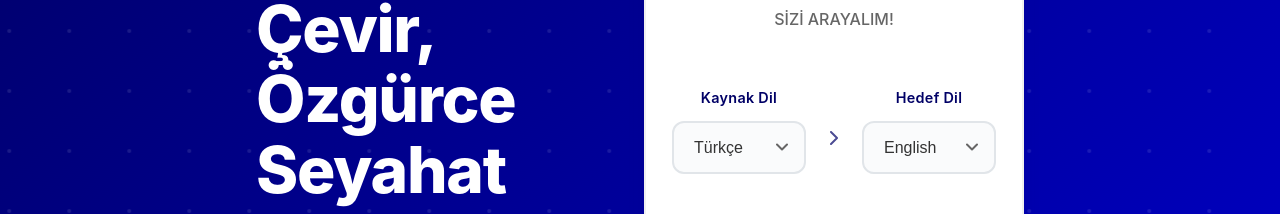
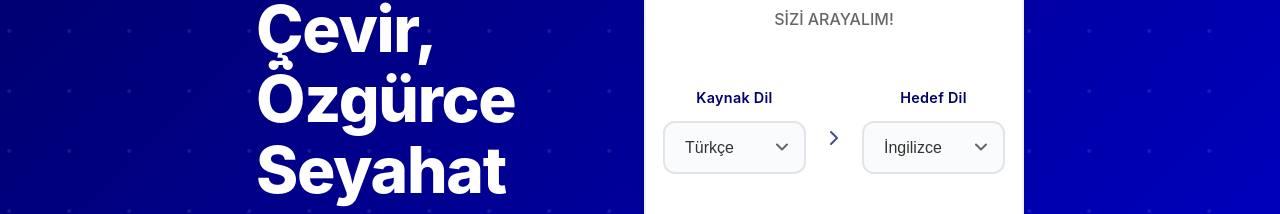
Before and after one commit to ErdemErgenc/tekin-tercume, a React (Vite) app: page / in a window 1280 px wide. Shown: the part 319-533 px from the top of the page. Built offline with nearby package versions, Linux system fonts and the light colour scheme.

Commit message:
feat(i18n): centralize language options and update translations for improved maintainability

```diff
--- a/src/components/Hero.tsx
+++ b/src/components/Hero.tsx
@@ -1,6 +1,7 @@
 import React, { useState } from 'react';
 import './Hero.css';
 import { useI18n } from '../lib/i18n';
+import { languageOptions } from '../data/languageOptions';
 
 interface HeroProps {
   onQuoteRequest: () => void;
@@ -11,18 +12,6 @@ const Hero: React.FC<HeroProps> = ({ onQuickQuote }) => {
   const { t } = useI18n();
   const [fromLanguage, setFromLanguage] = useState('turkce');
   const [toLanguage, setToLanguage] = useState('english');
-
-  const languages = [
-    { value: 'turkce', label: 'Türkçe' },
-    { value: 'english', label: 'English' },
-    { value: 'deutsch', label: 'Deutsch' },
-    { value: 'francais', label: 'Français' },
-    { value: 'italiano', label: 'Italiano' },
-    { value: 'русский', label: 'Русский' },
-    { value: 'العربية', label: 'العربية' },
-    { value: '中文', label: '中文' },
-    { value: '日本語', label: '日本語' },
-  ];
 
   const handleQuickQuote = () => {
     if (onQuickQuote) {
@@ -55,9 +44,9 @@ const Hero: React.FC<HeroProps> = ({ onQuickQuote }) => {
                       onChange={(e) => setFromLanguage(e.target.value)}
                       className="modern-select"
                     >
-                      {languages.map((lang) => (
+                      {languageOptions.map((lang) => (
                         <option key={lang.value} value={lang.value}>
-                          {lang.label}
+                          {t(lang.labelKey)}
                         </option>
                       ))}
                     </select>
@@ -76,9 +65,9 @@ const Hero: React.FC<HeroProps> = ({ onQuickQuote }) => {
                       onChange={(e) => setToLanguage(e.target.value)}
                       className="modern-select"
                     >
-                      {languages.map((lang) => (
+                      {languageOptions.map((lang) => (
                         <option key={lang.value} value={lang.value}>
-                          {lang.label}
+                          {t(lang.labelKey)}
                         </option>
                       ))}
                     </select>
--- a/src/components/QuickQuote.tsx
+++ b/src/components/QuickQuote.tsx
@@ -2,6 +2,7 @@ import React, { useState } from 'react';
 import './QuickQuote.css';
 import { getEmailConfig } from '../config/emailConfig';
 import { useI18n } from '../lib/i18n';
+import { languageOptions } from '../data/languageOptions';
 
 interface QuickQuoteProps {
   initialFromLanguage?: string;
@@ -32,18 +33,6 @@ const QuickQuote: React.FC<QuickQuoteProps> = ({
     email: '',
     contactMethod: 'whatsapp'
   });
-
-  const languages = [
-    { value: 'turkce', label: 'Türkçe' },
-    { value: 'english', label: 'English' },
-    { value: 'deutsch', label: 'Deutsch' },
-    { value: 'francais', label: 'Français' },
-    { value: 'italiano', label: 'Italiano' },
-    { value: 'русский', label: 'Русский' },
-    { value: 'العربية', label: 'العربية' },
-    { value: '中文', label: '中文' },
-    { value: '日本語', label: '日本語' },
-  ];
 
   const handleInputChange = (field: string, value: string) => {
     setFormData(prev => ({ ...prev, [field]: value }));
@@ -173,9 +162,9 @@ const QuickQuote: React.FC<QuickQuoteProps> = ({
                     onChange={(e) => handleInputChange('fromLang', e.target.value)}
                     required
                   >
-                    {languages.map((lang) => (
+                    {languageOptions.map((lang) => (
                       <option key={lang.value} value={lang.value}>
-                        {lang.label}
+                        {t(lang.labelKey)}
                       </option>
                     ))}
                   </select>
@@ -190,9 +179,9 @@ const QuickQuote: React.FC<QuickQuoteProps> = ({
                     onChange={(e) => handleInputChange('toLang', e.target.value)}
                     required
                   >
-                    {languages.map((lang) => (
+                    {languageOptions.map((lang) => (
                       <option key={lang.value} value={lang.value}>
-                        {lang.label}
+                        {t(lang.labelKey)}
                       </option>
                     ))}
                   </select>
--- a/src/data/i18n/en.ts
+++ b/src/data/i18n/en.ts
@@ -31,6 +31,17 @@ export const en = {
     from: 'Source Language',
     to: 'Target Language',
     continue: 'Continue'
+  },
+  languageOptions: {
+    turkish: 'Turkish',
+    english: 'English',
+    german: 'German',
+    french: 'French',
+    italian: 'Italian',
+    russian: 'Russian',
+    arabic: 'Arabic',
+    chinese: 'Chinese',
+    japanese: 'Japanese'
   },
   services: {
     sectionTitle: 'Benefits of a Translation Office',
--- a/src/data/i18n/tr.ts
+++ b/src/data/i18n/tr.ts
@@ -31,6 +31,17 @@ export const tr = {
     from: 'Kaynak Dil',
     to: 'Hedef Dil',
     continue: 'Devam Et'
+  },
+  languageOptions: {
+    turkish: 'Türkçe',
+    english: 'İngilizce',
+    german: 'Almanca',
+    french: 'Fransızca',
+    italian: 'İtalyanca',
+    russian: 'Rusça',
+    arabic: 'Arapça',
+    chinese: 'Çince',
+    japanese: 'Japonca'
   },
   services: {
     sectionTitle: 'Çeviri Ofisinin Faydaları',
--- /dev/null
+++ b/src/data/languageOptions.ts
@@ -0,0 +1,16 @@
+export interface LanguageOption {
+  value: string;
+  labelKey: string;
+}
+
+export const languageOptions: LanguageOption[] = [
+  { value: 'turkce', labelKey: 'languageOptions.turkish' },
+  { value: 'english', labelKey: 'languageOptions.english' },
+  { value: 'deutsch', labelKey: 'languageOptions.german' },
+  { value: 'francais', labelKey: 'languageOptions.french' },
+  { value: 'italiano', labelKey: 'languageOptions.italian' },
+  { value: 'русский', labelKey: 'languageOptions.russian' },
+  { value: 'العربية', labelKey: 'languageOptions.arabic' },
+  { value: '中文', labelKey: 'languageOptions.chinese' },
+  { value: '日本語', labelKey: 'languageOptions.japanese' }
+];
```
